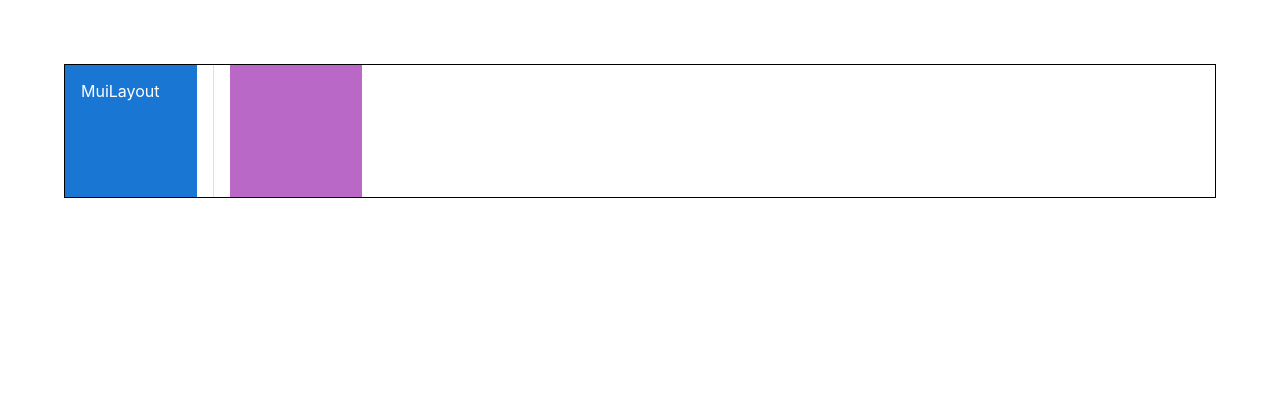
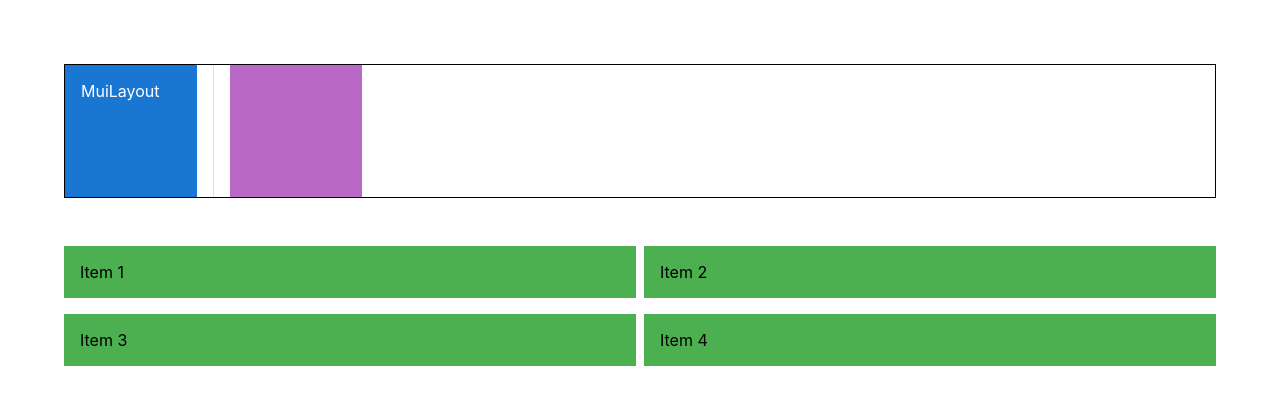
Before and after one commit to Barna-Molnar/react-mui-ts, a React (Create React App) app: page / in a window 1280 px wide. Shown: the top 404 px of the page. Built offline with nearby package versions, Linux system fonts and the light colour scheme.

Commit message:
Grid Component :

```diff
--- a/src/components/MuiLayout.tsx
+++ b/src/components/MuiLayout.tsx
@@ -1,7 +1,8 @@
-import { Box, Divider, Stack } from '@mui/material'
+import { Box, Divider, Stack, Grid } from '@mui/material'
 
 const MuiLayout = () => {
     return (
+        <>
             <Stack
                 sx={{ border: '1px solid' }}
                 direction='row'
@@ -22,10 +23,29 @@ const MuiLayout = () => {
                 >
                     MuiLayout
                 </Box>
-            <Box display={'flex'} height='100px' width='100px' bgcolor={'secondary.light'} p={2} >
-
-            </Box>
+                <Box
+                    display={'flex'}
+                    height='100px'
+                    width='100px'
+                    bgcolor={'secondary.light'}
+                    p={2}
+                ></Box>
             </Stack>
+            <Grid container my={4} rowSpacing={2} columnSpacing={1}>
+                <Grid item xs={6} >
+                    <Box bgcolor={'success.light'} p={2}>Item 1</Box>
+                </Grid>
+                <Grid item xs={6}  >
+                    <Box bgcolor={'success.light'} p={2}>Item 2</Box>
+                </Grid>
+                <Grid item xs={6}  >
+                    <Box bgcolor={'success.light'} p={2}>Item 3</Box>
+                </Grid>
+                <Grid item xs={6}  >
+                    <Box bgcolor={'success.light'} p={2}>Item 4</Box>
+                </Grid>
+            </Grid>
+        </>
     )
 }
 
```
Lines whose indentation alone changed are shown as unchanged.
